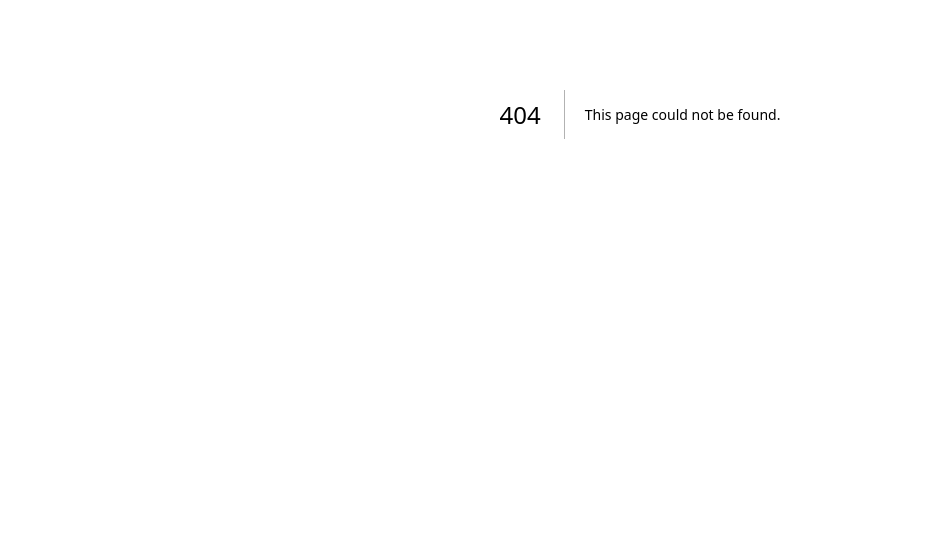
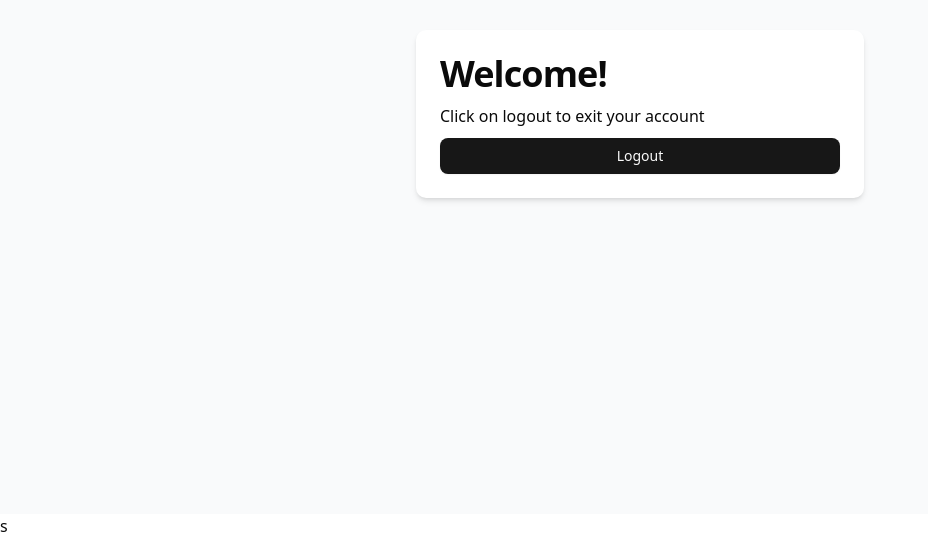
Before and after one commit to Sararmjalal/simple-authentication, a Next.js app: page /dashboard in a window 1280 px wide. Before the commit this address had no page. Shown: the part 286-824 px from the top of the page, without its empty margins (0-928 px from the left). Before the commit the page ends 800 px from the top, so only its background shows below. Built offline with nearby package versions, Linux system fonts and the light colour scheme.

Commit message:
feat: dashboard

```diff
--- a/apis/statics/dashboard.json
+++ b/apis/statics/dashboard.json
@@ -1,5 +1,5 @@
 {
-  "title": "Welcome $title$ $first$ $last$!",
-  "description": "I chose to make a little touch and to use my own modal package as a quick confirm for logout. Hope you'll like it.",
+  "title": "Welcome",
+  "description": "Click on logout to exit your account",
   "button": "Logout"
 }
--- /dev/null
+++ b/app/(public)/dashboard/layout.tsx
@@ -0,0 +1,9 @@
+import { Box } from "@/components/ui";
+
+export default function DashboardLayout({ children, }: Readonly<{ children: React.ReactNode; }>) {
+  return (
+    <Box className="min-h-screen items-center justify-center bg-gray-50 p-4">
+      {children}
+    </Box>
+  );
+}
--- /dev/null
+++ b/app/(public)/dashboard/page.tsx
@@ -0,0 +1,11 @@
+import DashboardRoot from "@/components/dashboard"
+import dashboardData from "@/apis/statics/dashboard.json"
+import { Box } from "lucide-react"
+
+const Dashboard = () => {
+  return (
+    <DashboardRoot {...dashboardData} />
+  )
+}
+
+export default Dashboard
--- a/app/layout.tsx
+++ b/app/layout.tsx
@@ -32,9 +32,9 @@ export default function RootLayout({
     <html lang="en" dir="ltr">
       <body className={`${geistSans.variable} ${geistMono.variable} antialiased`}>
         <UserProvider>
-          <RestrictionProvider>
-            {children}
-          </RestrictionProvider>
+          {/* <RestrictionProvider> */}
+          {children}
+          s          {/* </RestrictionProvider> */}
         </UserProvider>
       </body>
     </html>
--- /dev/null
+++ b/components/dashboard/index.tsx
@@ -0,0 +1,26 @@
+"use client"
+import { Box, Button, TypographyH1, TypographyP } from "@/components/ui";
+
+type Props = {
+  title: string
+  description: string
+  button: string
+}
+
+const DashboardRoot = ({ title, description, button }: Props) => {
+  return (
+    <Box className="md:max-w-md w-full p-6 bg-white rounded-lg shadow-md flex flex-col gap-2">
+      <TypographyH1>
+        {`${title}!`}
+      </TypographyH1>
+      <TypographyP>
+        {description}
+      </TypographyP>
+      <Button type="button" className="w-full cursor-pointer">
+        {button}
+      </Button>
+    </Box>
+  )
+}
+
+export default DashboardRoot
--- a/components/ui/typography.tsx
+++ b/components/ui/typography.tsx
@@ -21,7 +21,7 @@ export function TypographyH1({ children }: ChildrenProps) {
 
 export function TypographyH2({ children }: ChildrenProps) {
   return (
-    <h2 className="mt-10 scroll-m-20 border-b pb-2 text-3xl font-semibold tracking-tight transition-colors first:mt-0">
+    <h2 className="mt-10 scroll-m-20 border-b text-3xl font-semibold tracking-tight transition-colors first:mt-0">
       {children}
     </h2>
   );
@@ -45,7 +45,7 @@ export function TypographyH4({ children }: ChildrenProps) {
 }
 
 export function TypographyP({ children }: ChildrenProps) {
-  return <p className="leading-7 [&:not(:first-child)]:mt-6">{children}</p>;
+  return <p className="leading-7">{children}</p>;
 }
 
 export function TypographyBlockquote({ children }: ChildrenProps) {
```
